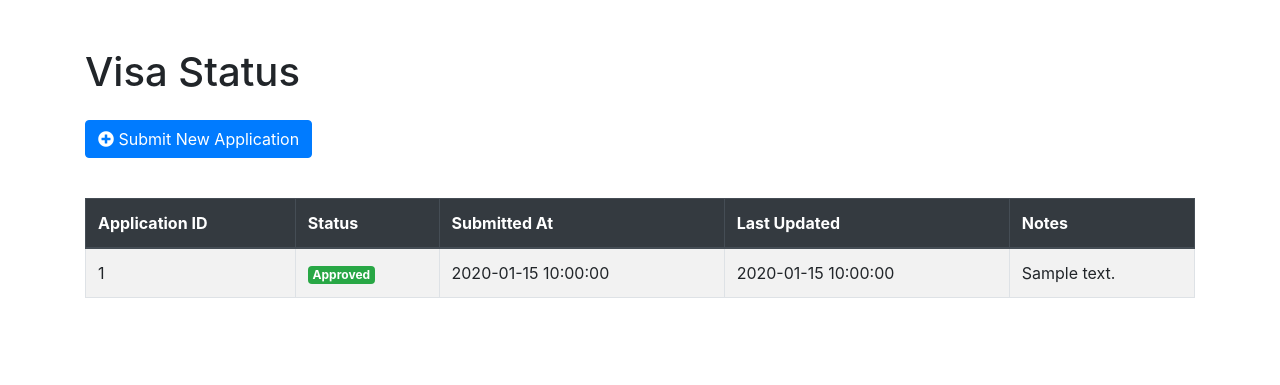
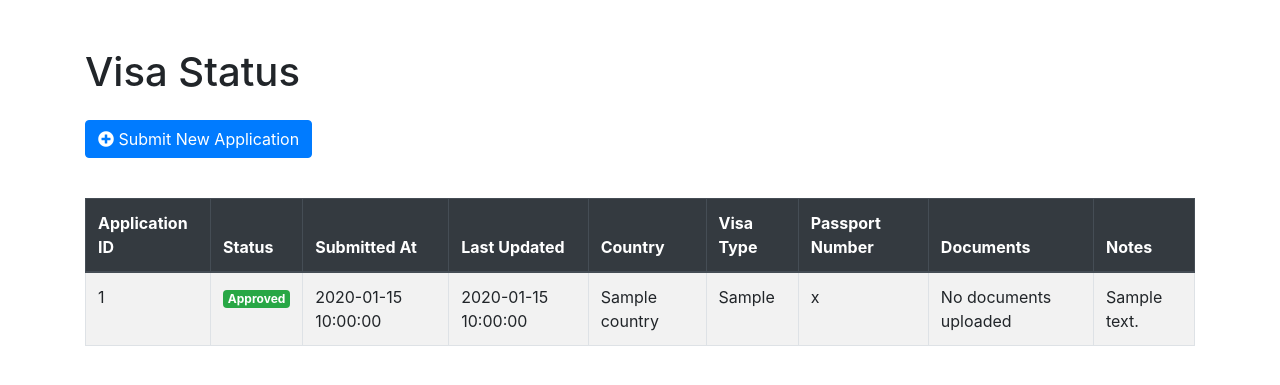
Before and after one commit to SultanMargulan/E-Visa, a Flask app: page /visa-status in a window 1280 px wide. Shown: the part 58-443 px from the top of the page. Run offline with Flask 3, Linux system fonts and the light colour scheme; a user stored in the database is signed in; tables that the repository leaves empty hold one stand-in row (values such as "Sample post"); some libraries are stand-ins or nearby versions.

Commit message:
Fixed documents field in visa applications, filtering by regions of countries

```diff
--- a/app/models.py
+++ b/app/models.py
@@ -44,3 +44,5 @@ class VisaApplication(db.Model):
     submitted_at = db.Column(db.DateTime, nullable=False, default=datetime.utcnow)
     last_updated_at = db.Column(db.DateTime, nullable=False, default=datetime.utcnow)
     notes = db.Column(db.Text, nullable=True)  # notes for visa
+
+    country = db.relationship('Country', backref='visa_applications')
--- a/app/routes.py
+++ b/app/routes.py
@@ -6,6 +6,7 @@ from app.forms import RegistrationForm, LoginForm, AddVisaApplicationForm
 from app import db, bcrypt
 from app.utils import generate_otp, send_otp_via_email, admin_required
 import json
+from werkzeug.utils import secure_filename
 
 bp = Blueprint('main', __name__)
 
@@ -113,8 +114,12 @@ def countries():
     if region:
         query = query.filter(Country.region == region)
 
+    # extracting unique regions
+    regions = db.session.query(Country.region).distinct().all()
+    regions = [r[0] for r in regions if r[0]]
+
     countries = query.all()
-    return render_template('countries.html', countries=countries)
+    return render_template('countries.html', countries=countries, regions=regions)
 
 @bp.route('/countries/<int:country_id>')
 def country_detail(country_id):
@@ -127,37 +132,79 @@ def country_detail(country_id):
 @bp.route('/visa-status', methods=['GET'])
 @login_required
 def visa_status():
-    applications = VisaApplication.query.filter_by(user_id=current_user.id).all()
-    return render_template('visa_status.html', applications=applications)
+    visa_applications = VisaApplication.query.filter_by(user_id=current_user.id).order_by(VisaApplication.submitted_at.asc()).all()
+    processed_applications = []
+
+    for app in visa_applications:
+        # Декодируем документы
+        try:
+            documents = json.loads(app.documents) if app.documents else []
+        except json.JSONDecodeError:
+            documents = []
+
+        # Обрабатываем данные заявки
+        processed_applications.append({
+            'id': app.id,
+            'status': app.application_status,
+            'submitted_at': app.submitted_at,  # Передаём объект datetime
+            'last_updated_at': app.last_updated_at,  # Передаём объект datetime
+            'country': app.country.name if app.country else "Unknown",  # Проверяем связь с Country
+            'visa_type': app.visa_type,
+            'passport_number': app.passport_number,
+            'documents': documents,
+            'notes': app.notes or "No notes available"
+        })
+
+    return render_template('visa_status.html', applications=processed_applications)
+
+
+
+
+UPLOAD_FOLDER = './app/uploads'
+ALLOWED_EXTENSIONS = {'pdf'}
+
+def allowed_file(filename):
+    return '.' in filename and filename.rsplit('.', 1)[1].lower() in ALLOWED_EXTENSIONS
 
 @bp.route('/visa-status/add', methods=['GET', 'POST'])
 @login_required
 def add_visa_application():
+    # Загружаем список стран из базы данных
+    countries = [(country.id, country.name) for country in Country.query.all()]
+
+    # Создаём форму и задаём список стран для выбора
     form = AddVisaApplicationForm()
-    form.country_id.choices = [(country.id, country.name) for country in Country.query.all()]
+    form.country_id.choices = countries
 
-    if form.validate_on_submit():
-        file_paths = []
-        if 'documents' in request.files:
-            uploaded_file = request.files['documents']
-            if uploaded_file.filename != '':
-                file_path = os.path.join('uploads', uploaded_file.filename)
-                uploaded_file.save(file_path)
-                file_paths.append(file_path)
+    if request.method == 'POST' and form.validate_on_submit():
+        # Обработка файла
+        file = request.files.get('documents')
+        if file and allowed_file(file.filename):
+            filename = secure_filename(file.filename)
+            upload_path = os.path.join(UPLOAD_FOLDER, filename)
+            os.makedirs(UPLOAD_FOLDER, exist_ok=True)
+            file.save(upload_path)
 
-        new_application = VisaApplication(
-            user_id=current_user.id,
-            country_id=form.country_id.data,
-            visa_type=form.visa_type.data,
-            passport_number=form.passport_number.data,
-            documents=json.dumps(file_paths)  # save as json
-        )
-        db.session.add(new_application)
-        db.session.commit()
-        flash('Visa application submitted successfully!', 'success')
-        return redirect(url_for('main.visa_status'))
+            # Сохранение заявки
+            new_application = VisaApplication(
+                user_id=current_user.id,
+                country_id=form.country_id.data,
+                visa_type=form.visa_type.data,
+                passport_number=form.passport_number.data,
+                documents=json.dumps([upload_path]),
+                application_status='Pending'
+            )
+            db.session.add(new_application)
+            db.session.commit()
+
+            flash('Visa application submitted successfully!', 'success')
+            return redirect(url_for('main.visa_status'))
+        else:
+            flash('Invalid file type or no file uploaded. Only PDFs, PNGs, and JPGs are allowed.', 'danger')
 
     return render_template('add_visa_application.html', form=form)
+
+
 
 # ADMIN ROUTES
 
--- a/app/templates/add_visa_application.html
+++ b/app/templates/add_visa_application.html
@@ -10,7 +10,7 @@
     {% include 'includes/navbar.html' %}
     <div class="container mt-5">
         <h1 class="mb-4">Submit a New Visa Application</h1>
-        <form method="POST" class="needs-validation" novalidate>
+        <form method="POST" class="needs-validation" enctype="multipart/form-data" novalidate>
             {{ form.hidden_tag() }}
             <div class="mb-3">
             {{ form.country_id.label(class="form-label") }}
--- a/app/templates/visa_status.html
+++ b/app/templates/visa_status.html
@@ -21,6 +21,10 @@
                     <th>Status</th>
                     <th>Submitted At</th>
                     <th>Last Updated</th>
+                    <th>Country</th>
+                    <th>Visa Type</th>
+                    <th>Passport Number</th>
+                    <th>Documents</th>
                     <th>Notes</th>
                 </tr>
             </thead>
@@ -29,16 +33,30 @@
                 <tr>
                     <td>{{ application.id }}</td>
                     <td>
-                        {% if application.application_status == 'Approved' %}
-                            <span class="badge badge-success">{{ application.application_status }}</span>
-                        {% elif application.application_status == 'Pending' %}
-                            <span class="badge badge-warning">{{ application.application_status }}</span>
+                        {% if application.status == 'Approved' %}
+                            <span class="badge badge-success">{{ application.status }}</span>
+                        {% elif application.status == 'Pending' %}
+                            <span class="badge badge-warning">{{ application.status }}</span>
                         {% else %}
-                            <span class="badge badge-danger">{{ application.application_status }}</span>
+                            <span class="badge badge-danger">{{ application.status }}</span>
                         {% endif %}
                     </td>
                     <td>{{ application.submitted_at.strftime('%Y-%m-%d %H:%M:%S') }}</td>
                     <td>{{ application.last_updated_at.strftime('%Y-%m-%d %H:%M:%S') }}</td>
+                    <td>{{ application.country }}</td>
+                    <td>{{ application.visa_type }}</td>
+                    <td>{{ application.passport_number }}</td>
+                    <td>
+                        {% if application.documents %}
+                            {% for document in application.documents %}
+                            <a href="{{ document }}" target="_blank">
+                                <i class="fas fa-file"></i> {{ document.split('/')[-1] }}
+                            </a><br>
+                            {% endfor %}
+                        {% else %}
+                            <span>No documents uploaded</span>
+                        {% endif %}
+                    </td>
                     <td>{{ application.notes or 'No notes available' }}</td>
                 </tr>
                 {% endfor %}
```
Also changed, not shown: app/templates/countries.html (+6 -3 lines), 3 other files.
